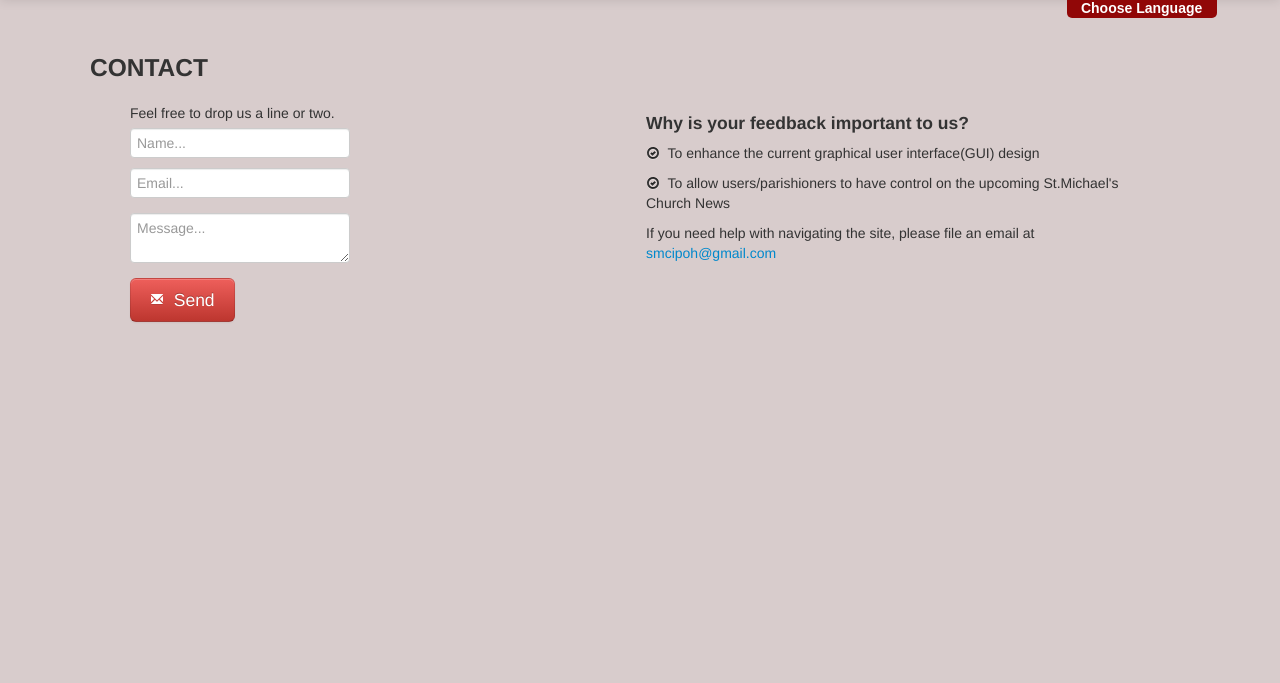
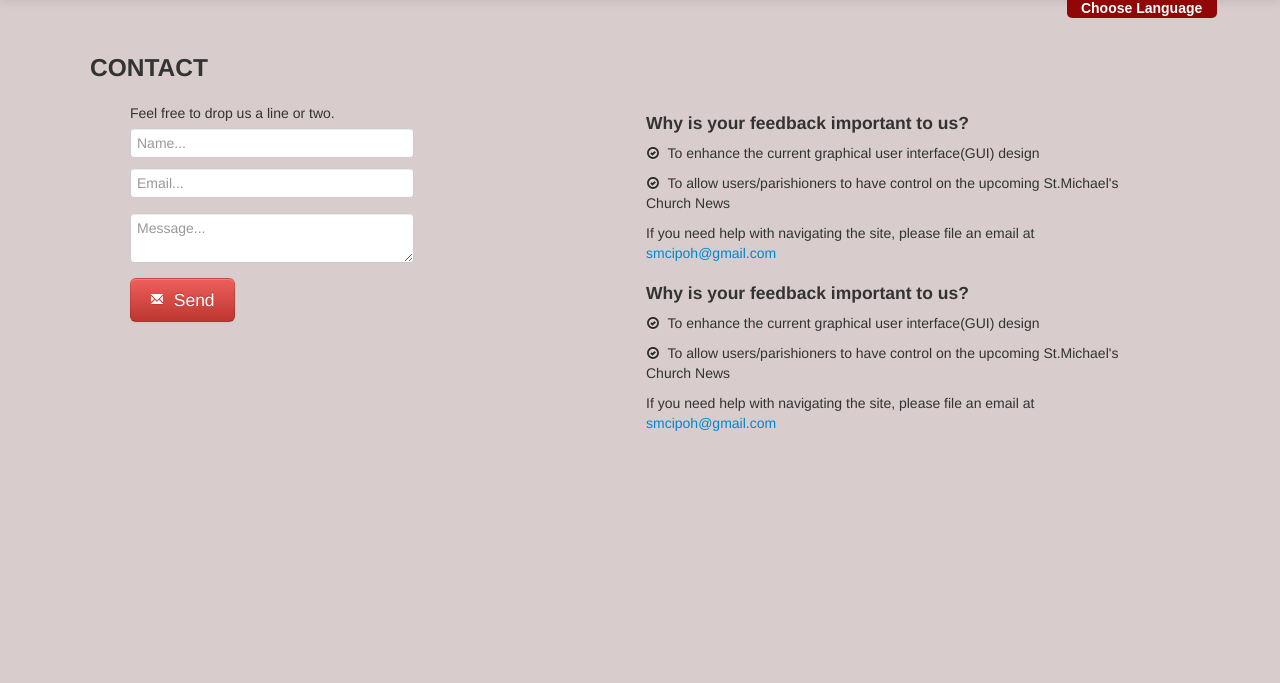
Before and after one commit to nvcHilary/SMCwebsite, a PHP site: page /en/contact.html in a window 1280 px wide. Shown: the part 42-725 px from the top of the page. Run offline with PHP 8.4, Linux system fonts and the light colour scheme.

Commit message:
minor tweaking

```diff
--- a/en/contact.html
+++ b/en/contact.html
@@ -91,14 +91,21 @@
 
       <section class="featurette">
         <article class="span6">
-          <form method="POST" action="http://localhost/testing/en/contact/index.php">
+          <form method="POST" action="http://localhost/testing/en/contact/">
             <label>Feel free to drop us a line or two.</label>
-            <input type="text" name="name" placeholder="Name...">
-            <label><input type="text" name="email" placeholder="Email..."></label>
-            <label><textarea row="" name="message" placeholder="Message..."></textarea></label>
+            <input class="input-xlarge" type="text" name="name" placeholder="Name...">
+            <label><input class="input-xlarge" type="text" name="email" placeholder="Email..."></label>
+            <label><textarea class="input-xlarge" row="" name="message" placeholder="Message..."></textarea></label>
             <label><button type="submit" class="btn btn-danger btn-large"><i class="icon-envelope icon-white"></i>&nbsp; Send</button></label>
           </form>
       </article>
+      <article class="span7">
+        <h4>Why is your feedback important to us?</h4>
+        <p><i class="icon-ok-circle icon-inverse"></i>&nbsp; To enhance the current graphical user interface(GUI) design</p>
+        <p><i class="icon-ok-circle icon-inverse"></i>&nbsp; To allow users/parishioners to have control on the upcoming St.Michael's Church News</p>
+        <p>If you need help with navigating the site, please file an email at <a href="mailto:smcipoh@gmail.com" target="_blank">smcipoh@gmail.com</a></p>
+      </article>
+
       <article class="span7">
         <h4>Why is your feedback important to us?</h4>
         <p><i class="icon-ok-circle icon-inverse"></i>&nbsp; To enhance the current graphical user interface(GUI) design</p>
--- a/en/contact/index.php
+++ b/en/contact/index.php
@@ -2,7 +2,7 @@
 if(isset($_POST['email'])) {
 
 	// CHANGE THE TWO LINES BELOW
-	$email_to = "vincent.jib@gmail.com";
+	$email_to = "username@email.com";
 
 	$email_subject = "Contact from SMCipoh";
 
--- a/en/thankyou.html
+++ b/en/thankyou.html
@@ -97,7 +97,7 @@
 		<section class="row-fluid">
 			<article class="span4">
 				<p class="lead">
-				Thank you for the Form Submitted
+				Thank you for your feedback. We will get back to you as soon as possible.
 			</article>
 		</section>
 
```
